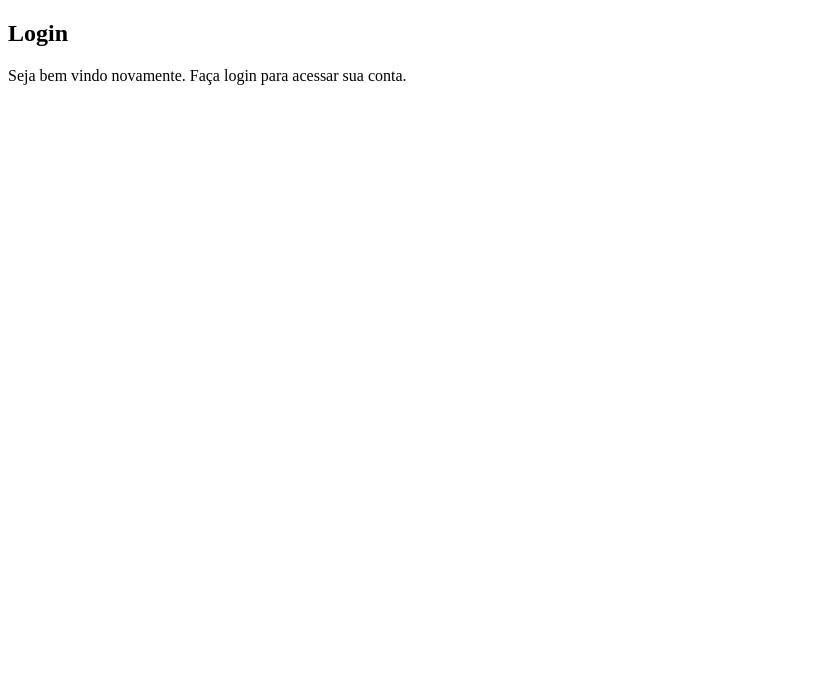
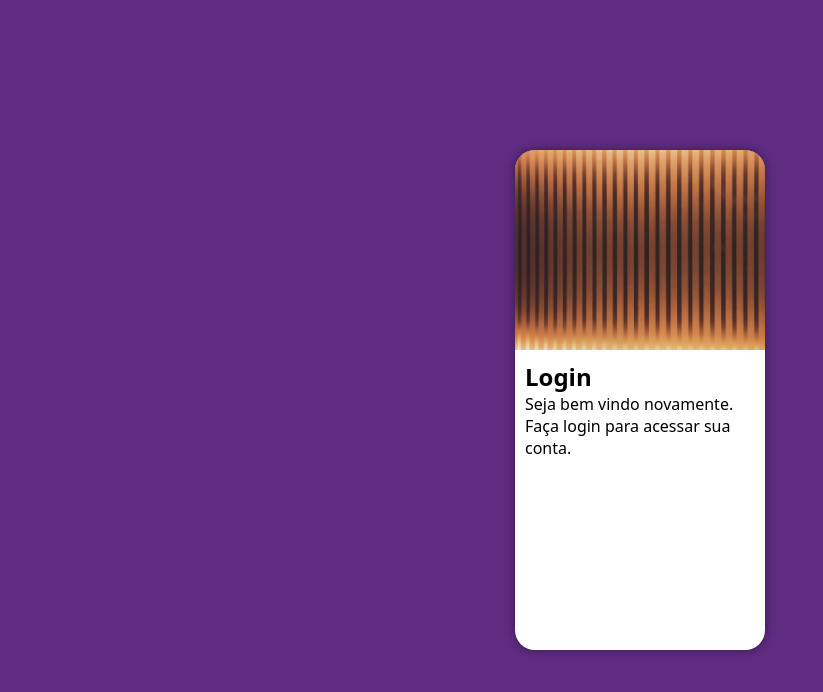
Before and after one commit to FranciscoCristofolini26/projeto-login, a plain HTML site: page index.html in a window 1280 px wide. Shown: the whole page, without its empty margins (0-823 px from the left). Drawn offline with Linux system fonts and the light colour scheme.

Commit message:
atualizei site

```diff
--- a/estilos/style.css
+++ b/estilos/style.css
@@ -1 +1,48 @@
 @charset "UTF-8";
+
+* {
+    font-family: system-ui, -apple-system, BlinkMacSystemFont, 'Segoe UI', Roboto, Oxygen, Ubuntu, Cantarell, 'Open Sans', 'Helvetica Neue', sans-serif;
+    padding: 0px;
+    margin: 0px;
+    box-sizing: border-box;
+}
+
+body, html {
+    background-color: #5f2c82;
+    height: 100vh;
+    width: 100vw;
+}
+
+main {
+    position: relative;
+    height: 100vh;
+    width: 100vw;
+}
+
+section#login {
+    position: absolute;
+    top: 50%;
+    left: 50%;
+    transform: translate(-50%, -50%);
+    overflow: hidden;
+
+    background-color: white;
+    width: 250px;
+    height: 500px;
+    border-radius: 20px;
+    box-shadow: 0px 0px 10px rgba(0, 0, 0, 0.425);
+
+}
+
+section#login > div#imagem {
+    display: block;
+    background: #5f2c82 url(../imagens/img.jpg) no-repeat;
+    background-size: cover;
+    background-position: left bottom;
+    height: 200px;
+}
+
+section#login > div#formulario {
+    display: block;
+    padding: 10px;
+}
```
Also changed, not shown: imagens/img.jpg (renamed from imagens/pexels-tim-mossholder-1154738.jpg).
